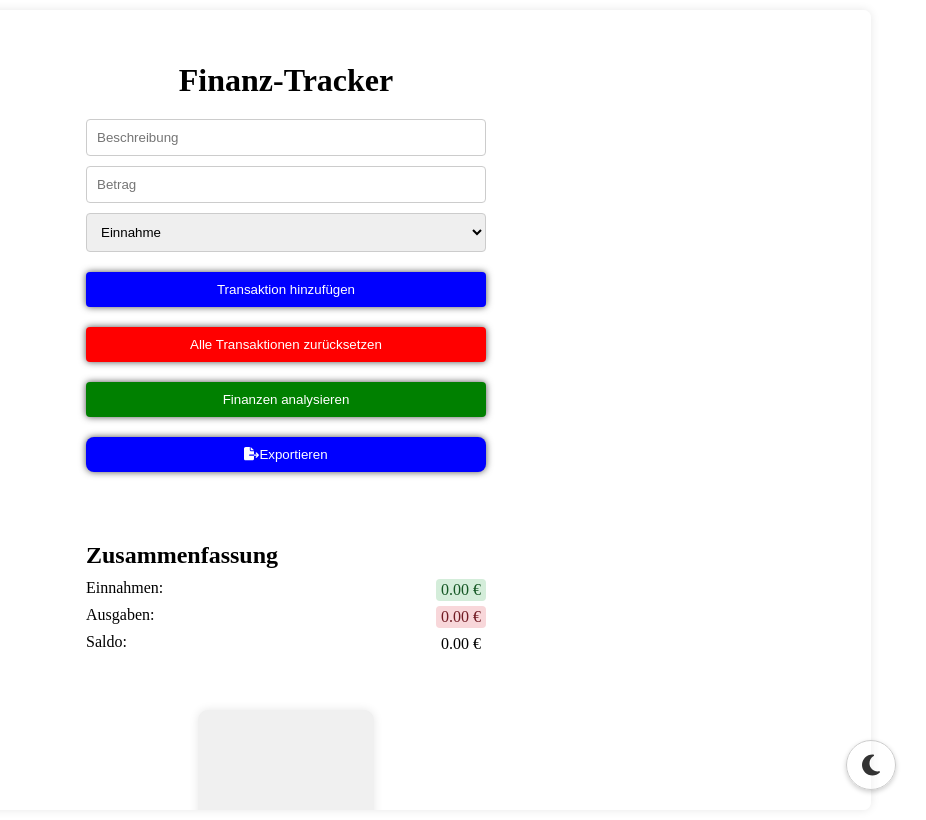
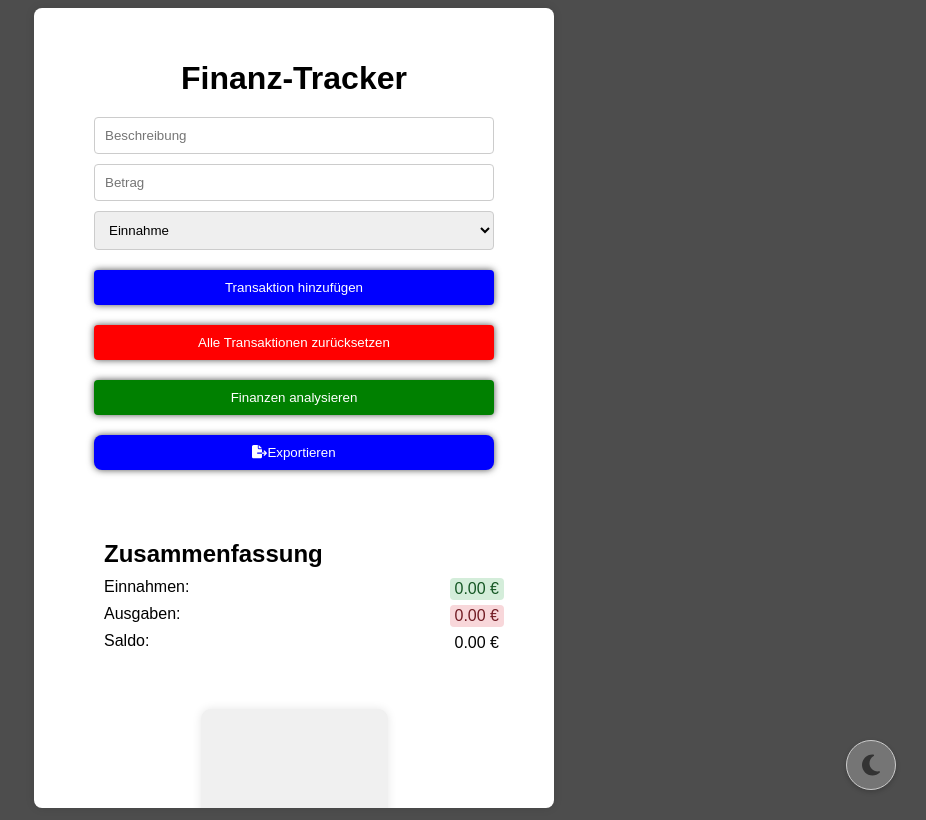
Before and after one commit to diego-monfort-landolt/finance-app, a React (Vite) app: page / in a window 1280 px wide. Shown: the whole page, without its empty margins (354-1280 px from the left). Built offline with nearby package versions, Linux system fonts and the light colour scheme.

Commit message:
Rm old css styles

```diff
--- a/src/index.css
+++ b/src/index.css
@@ -1,7 +1,13 @@
 body {
-  max-width: 1200px;
-  margin: 0 auto;
-  padding: 0 15px;
+  font-family: Arial, sans-serif;
+  padding: 5px;
+  display: flex;
+  justify-content: center;
+  align-items: center;
+  height: 100vh;
+  width: 100%;
+  text-align: center;
+  background-color: #070707b6;
   box-sizing: border-box;
 }
 .App {
```
